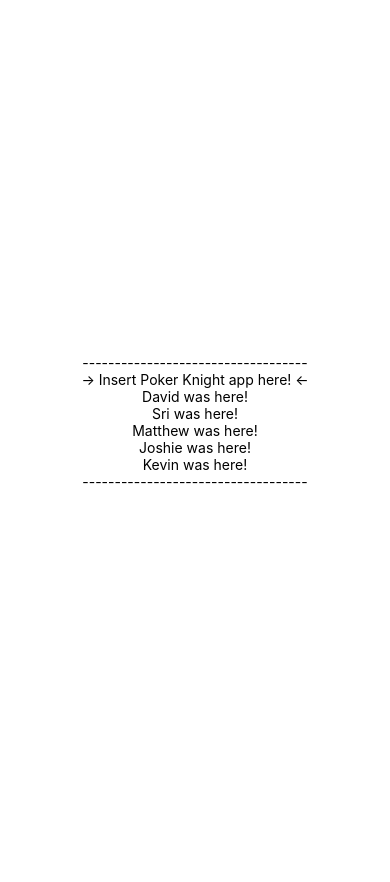
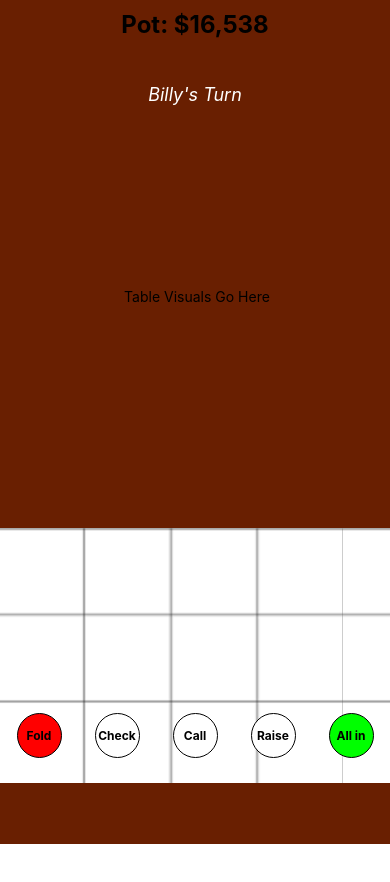
Before and after one commit to Poker-Knights/poker-knights-app, a React Native app in the folder poker-knight/: screen / in a window 390 px wide. Shown: the top 882 px of the page. Before the commit the page ends 844 px from the top, so only its background shows below. Built offline with nearby package versions, Linux system fonts and the light colour scheme.

Commit message:
Created folder structure, experimented creating frontend template

```diff
--- a/poker-knight/App.tsx
+++ b/poker-knight/App.tsx
@@ -1,27 +1,22 @@
-import { StatusBar } from 'expo-status-bar';
-import { StyleSheet, Text, View } from 'react-native';
+import { StyleSheet, Text, View, SafeAreaView, StatusBar } from "react-native";
+import GameScreen from "./src/components/GameScreen";
 
-export default function App() {
+const App = () => {
   return (
-    <View style={styles.container}>
-      <Text>-----------------------------------</Text>
-      <Text>{'-> Insert Poker Knight app here! <-'}</Text>
-      <Text>David was here!</Text>
-      <Text>Sri was here!</Text>
-      <Text>Matthew was here!</Text>
-      <Text>Joshie was here!</Text>
-      <Text>Kevin was here!</Text>
-      <Text>-----------------------------------</Text>
-      <StatusBar style="auto" />
-    </View>
+    <>
+      <StatusBar barStyle="light-content" />
+      <SafeAreaView style={styles.container}>
+        <GameScreen />
+      </SafeAreaView>
+    </>
   );
-}
+};
 
 const styles = StyleSheet.create({
   container: {
     flex: 1,
-    backgroundColor: '#fff',
-    alignItems: 'center',
-    justifyContent: 'center',
+    backgroundColor: "#0D0D0D", // Example background color, adjust as necessary
   },
 });
+
+export default App;
--- /dev/null
+++ b/poker-knight/src/components/GameScreen.tsx
@@ -0,0 +1,137 @@
+import React from "react";
+import {
+  View,
+  Text,
+  StyleSheet,
+  TouchableOpacity,
+  SafeAreaView,
+  Image,
+  ImageBackground,
+} from "react-native";
+
+import { Ionicons } from "@expo/vector-icons";
+const GameScreen: React.FC = () => {
+  return (
+    <View style={styles.container}>
+      <View style={styles.header}>
+        <Text style={styles.potText}>Pot: $16,538</Text>
+      </View>
+
+      <View style={styles.communityCardsContainer}>
+        <Text style={styles.playerTurnText}>Billy's Turn</Text>
+        <Text> Table Visuals Go Here</Text>
+      </View>
+
+      <ImageBackground
+        source={require("../imgs/gridbackground.png")} // Testing how inserting own images works
+        resizeMode="repeat"
+        style={styles.playerCardsBackground}
+      >
+        <View style={styles.playerCardsContainer}>
+          {/* Display the player's hand here */}
+        </View>
+
+        <View style={styles.actionButtonsContainer}>
+          <TouchableOpacity style={[styles.actionButton, styles.foldButton]}>
+            <Text style={styles.actionButtonText}>Fold</Text>
+          </TouchableOpacity>
+          <TouchableOpacity style={styles.actionButton}>
+            <Text style={styles.actionButtonText}>Check</Text>
+          </TouchableOpacity>
+          <TouchableOpacity style={styles.actionButton}>
+            <Text style={styles.actionButtonText}>Call</Text>
+          </TouchableOpacity>
+          <TouchableOpacity style={styles.actionButton}>
+            <Text style={styles.actionButtonText}>Raise</Text>
+          </TouchableOpacity>
+          <TouchableOpacity style={[styles.actionButton, styles.allInButton]}>
+            <Text style={styles.actionButtonText}>All in</Text>
+          </TouchableOpacity>
+        </View>
+      </ImageBackground>
+    </View>
+  );
+};
+
+const styles = StyleSheet.create({
+  container: {
+    flex: 1,
+    backgroundColor: "#691F01",
+    alignItems: "center",
+    justifyContent: "space-between",
+  },
+  header: {
+    marginTop: 10,
+    paddingBottom: 25,
+  },
+  potText: {
+    fontSize: 24,
+    fontWeight: "bold",
+  },
+  playerTurnText: {
+    fontSize: 18,
+    fontStyle: "italic",
+    color: "white",
+    top: 20,
+    position: "absolute",
+    alignSelf: "center",
+  },
+  communityCardsContainer: {
+    flexDirection: "column",
+    justifyContent: "center",
+    alignItems: "center",
+    width: "100%",
+    height: "55%",
+    padding: 16,
+    backgroundColor: "013220",
+  },
+  cardImage: {
+    width: 60,
+    height: 90,
+    resizeMode: "contain",
+  },
+  actionButtonsContainer: {
+    flexDirection: "row",
+    justifyContent: "space-around",
+    paddingBottom: 50,
+    width: "100%",
+  },
+  actionButton: {
+    backgroundColor: "#fff",
+    padding: 0,
+    height: 45,
+    width: 45,
+    borderRadius: 45 / 2, // Half of the width/height to make it perfectly round
+    borderWidth: 1,
+    borderColor: "#000",
+    alignItems: "center", // Center the child horizontally
+    justifyContent: "center", // Center the child vertically
+  },
+  actionButtonText: {
+    fontSize: 12,
+    fontWeight: "bold",
+    textAlign: "center",
+  },
+  foldButton: {
+    backgroundColor: "#ff0000", // Red color for the fold button
+  },
+  allInButton: {
+    backgroundColor: "#00ff00", // Green color for the all-in button
+  },
+
+  playerCardsBackground: {
+    width: "100%",
+    height: "55%",
+    justifyContent: "center",
+    alignItems: "center",
+  },
+  playerCardsContainer: {
+    width: "100%",
+    flexDirection: "row",
+    justifyContent: "space-around",
+    alignItems: "center",
+    // No padding needed here as it is inside the background now
+  },
+});
+
+export default GameScreen;
```
Also changed, not shown: poker-knight/src/imgs/gridbackground.png (added).
